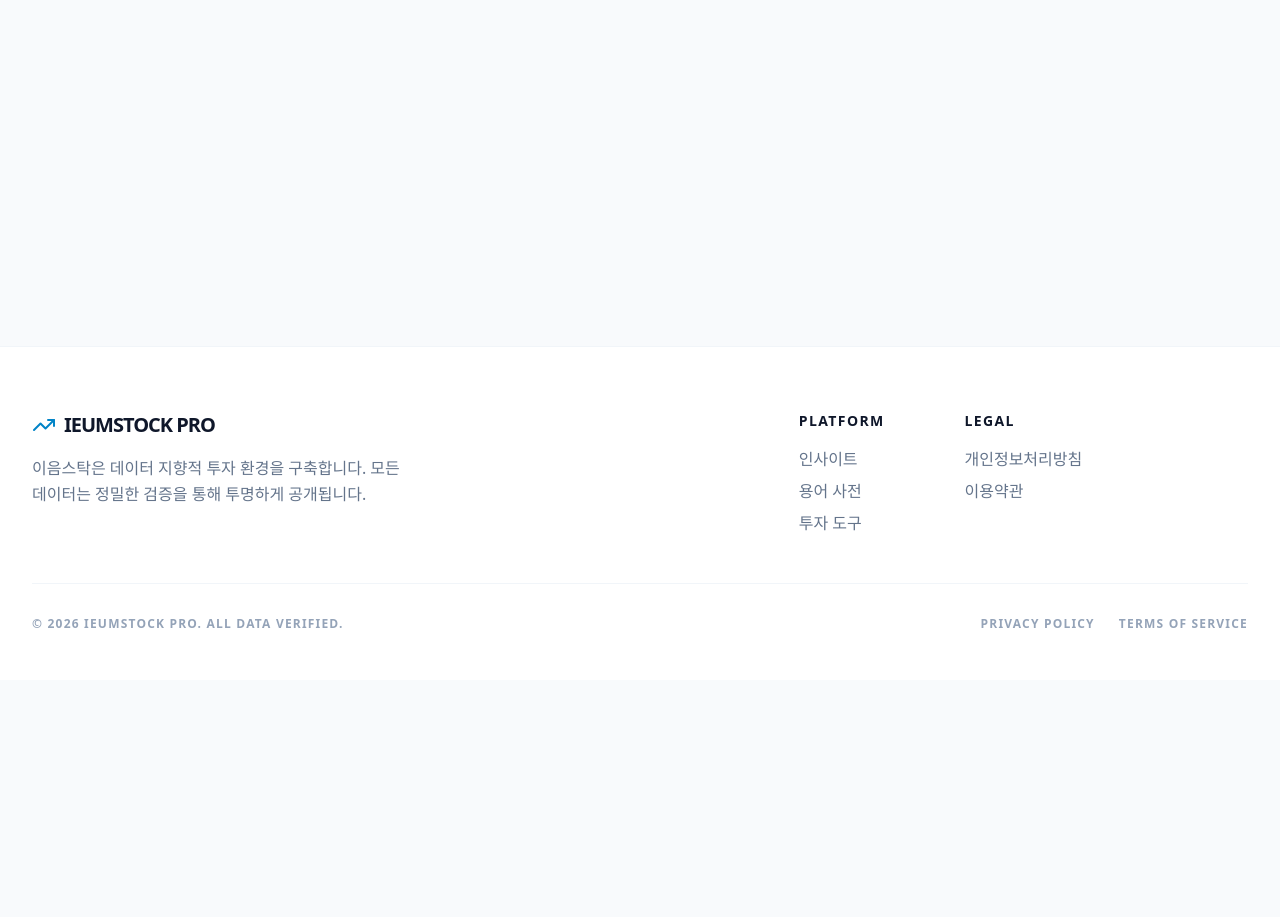
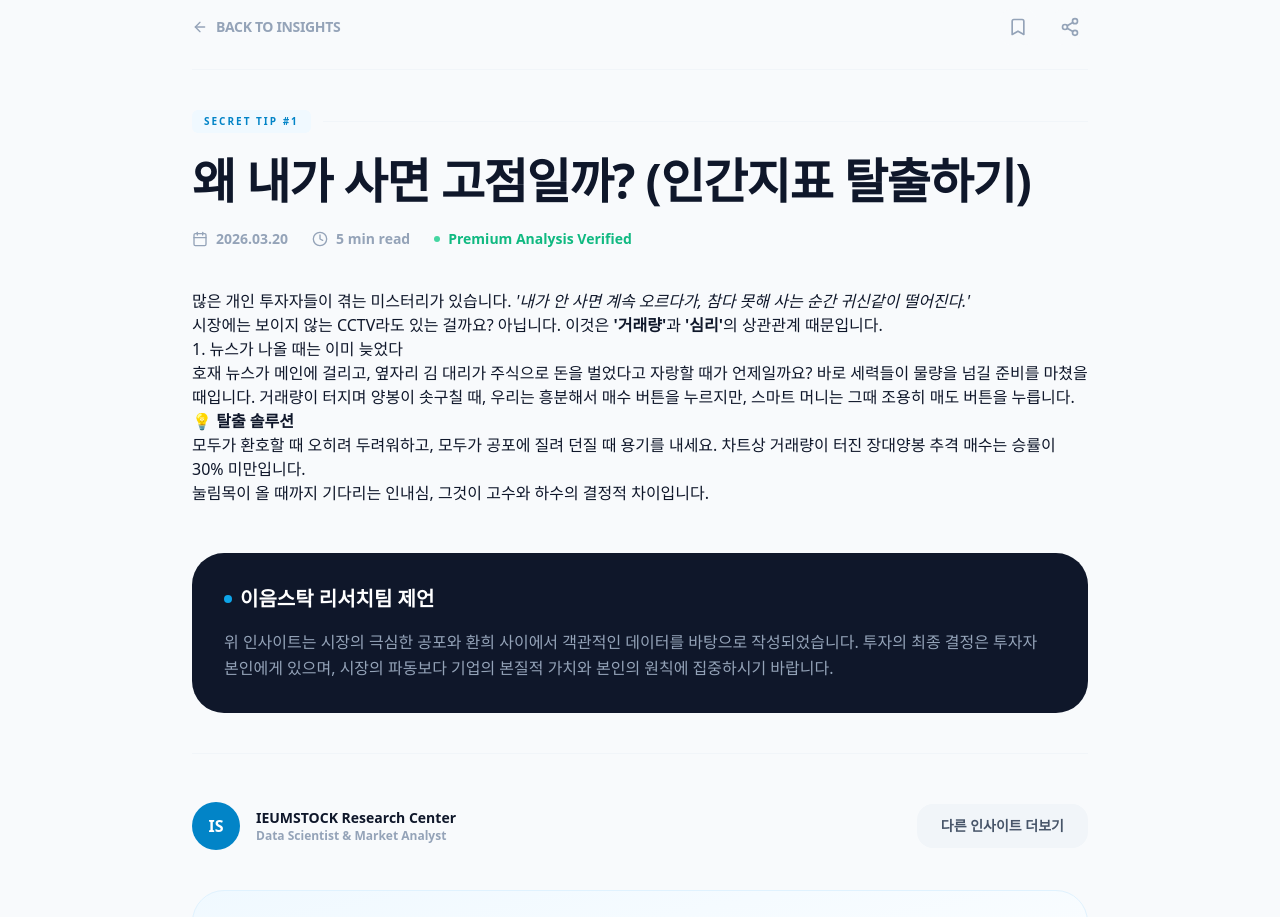
Before and after one commit to ieum3355/ieumstock-site, a React (Vite) app: page /insights/1 in a window 1280 px wide. Shown: the part 120-1037 px from the top of the page. Before the commit the page ends 800 px from the top, so only its background shows below. Built offline with nearby package versions, Linux system fonts and the light colour scheme; the HTML template or start-up script is replaced by a standard one.

Commit message:
feat: add insight detail page and enhance real-time stock recommendation engine

```diff
--- a/src/App.tsx
+++ b/src/App.tsx
@@ -4,6 +4,7 @@ import Home from './pages/Home';
 import Dictionary from './pages/Dictionary';
 import BrainOff from './pages/BrainOff';
 import Insights from './pages/Insights';
+import PostDetail from './pages/PostDetail';
 import Tools from './pages/Tools';
 import Privacy from './pages/Privacy';
 import Terms from './pages/Terms';
@@ -97,6 +98,7 @@ function App() {
           <Routes>
             <Route path="/" element={<Home />} />
             <Route path="/insights" element={<Insights />} />
+            <Route path="/insights/:id" element={<PostDetail />} />
             <Route path="/dictionary" element={<Dictionary />} />
             <Route path="/dictionary/:term" element={<Dictionary />} />
             <Route path="/tools" element={<Tools />} />
--- a/src/pages/Insights.tsx
+++ b/src/pages/Insights.tsx
@@ -1,4 +1,5 @@
 import React, { useState, useEffect } from 'react';
+import { Link } from 'react-router-dom';
 import { CONTENT_DB } from '../data/content_db';
 import { BookOpen, Calendar, Clock, ChevronRight, Lock } from 'lucide-react';
 
@@ -41,10 +42,12 @@ const Insights = () => {
       {/* Posts Grid */}
       <div className="grid grid-cols-1 md:grid-cols-2 gap-8">
         {allPosts.map((post) => (
-          <article
+          <Link
             key={post.id}
-            className="premium-card bg-white group hover:border-primary-200 transition-all cursor-pointer flex flex-col h-full"
+            to={`/insights/${post.id}`}
+            className="premium-card bg-white group hover:border-primary-200 transition-all cursor-pointer flex flex-col h-full overflow-hidden"
           >
+            <article className="p-0 flex flex-col h-full"> {/* Remove internal padding if premium-card handled it */}
               <div className="flex justify-between items-start mb-6">
                 <div className="flex flex-col gap-1">
                   <span className="text-xs font-black text-primary-600 tracking-widest uppercase">Secret TIP #{post.id}</span>
@@ -69,12 +72,12 @@ const Insights = () => {
 
               <div className="mt-auto pt-6 border-t border-slate-100 flex items-center justify-between">
                 <span className="text-sm font-bold text-slate-400">#투자심리 #실전전략</span>
-              <button className="text-primary-600 font-black text-sm flex items-center gap-1 group-hover:translate-x-1 transition-transform">
+                <span className="text-primary-600 font-black text-sm flex items-center gap-1 group-hover:translate-x-1 transition-transform">
                   자세히 읽기 <ChevronRight className="w-4 h-4" />
-              </button>
+                </span>
               </div>
-
             </article>
+          </Link>
         ))}
       </div>
 
--- /dev/null
+++ b/src/pages/PostDetail.tsx
@@ -0,0 +1,179 @@
+import React, { useState, useEffect } from 'react';
+import { useParams, useNavigate, Link } from 'react-router-dom';
+import { CONTENT_DB } from '../data/content_db';
+import { ArrowLeft, Calendar, Clock, Share2, Bookmark, BookmarkCheck } from 'lucide-react';
+
+const PostDetail = () => {
+  const { id } = useParams<{ id: string }>();
+  const navigate = useNavigate();
+  const [post, setPost] = useState<any>(null);
+  const [isBookmarked, setIsBookmarked] = useState(false);
+  const [loading, setLoading] = useState(true);
+
+  useEffect(() => {
+    const findPost = async () => {
+      setLoading(true);
+      const postId = parseInt(id || '0');
+
+      // 1. Check static posts
+      let found = CONTENT_DB.blog_posts.find(p => p.id === postId);
+
+      if (found) {
+        setPost(found);
+        setLoading(false);
+        return;
+      }
+
+      // 2. Check dynamic posts from JSON
+      try {
+        const res = await fetch('/daily_insights.json');
+        if (res.ok) {
+          const dynamicData = await res.json();
+          found = dynamicData.find((p: any) => p.id === postId);
+          if (found) {
+            setPost(found);
+          }
+        }
+      } catch (e) {
+        console.error("Dynamic post fetch failed");
+      }
+      setLoading(false);
+    };
+
+    findPost();
+    window.scrollTo(0, 0);
+  }, [id]);
+
+  if (loading) {
+    return (
+      <div className="min-h-[60vh] flex flex-col items-center justify-center space-y-4">
+        <div className="w-12 h-12 border-4 border-primary-200 border-t-primary-600 rounded-full animate-spin"></div>
+        <p className="text-slate-400 font-bold animate-pulse uppercase tracking-widest">분석 리포트를 불러오는 중...</p>
+      </div>
+    );
+  }
+
+  if (!post) {
+    return (
+      <div className="text-center py-20 space-y-6">
+        <h2 className="text-2xl font-black text-slate-900">찾으시는 리포트가 없습니다.</h2>
+        <p className="text-slate-500">삭제되었거나 잘못된 경로입니다.</p>
+        <button
+          onClick={() => navigate('/insights')}
+          className="px-8 py-3 bg-primary-600 text-white rounded-2xl font-black shadow-xl shadow-primary-100 hover:bg-primary-500 transition-all"
+        >
+          목록으로 돌아가기
+        </button>
+      </div>
+    );
+  }
+
+  return (
+    <div className="max-w-4xl mx-auto space-y-10 animate-in fade-in slide-in-from-bottom-4 duration-700">
+      {/* Navigation Header */}
+      <div className="flex items-center justify-between pb-6 border-b border-slate-100">
+        <button
+          onClick={() => navigate('/insights')}
+          className="flex items-center gap-2 text-slate-400 hover:text-primary-600 font-black text-sm uppercase tracking-tight transition-colors group"
+        >
+          <ArrowLeft className="w-4 h-4 group-hover:-translate-x-1 transition-transform" />
+          Back to Insights
+        </button>
+        <div className="flex items-center gap-4">
+          <button
+            onClick={() => setIsBookmarked(!isBookmarked)}
+            className={`p-2 rounded-xl transition-all ${isBookmarked ? 'bg-primary-50 text-primary-600' : 'bg-slate-50 text-slate-400 hover:bg-slate-100'}`}
+          >
+            {isBookmarked ? <BookmarkCheck className="w-5 h-5" /> : <Bookmark className="w-5 h-5" />}
+          </button>
+          <button className="p-2 bg-slate-50 text-slate-400 rounded-xl hover:bg-slate-100 transition-all">
+            <Share2 className="w-5 h-5" />
+          </button>
+        </div>
+      </div>
+
+      {/* Article Header */}
+      <header className="space-y-6">
+        <div className="flex items-center gap-3">
+          <span className="px-3 py-1 bg-primary-50 text-primary-600 text-[10px] font-black uppercase tracking-[0.2em] rounded-md">
+            Secret Tip #{post.id}
+          </span>
+          <div className="h-px flex-grow bg-slate-100"></div>
+        </div>
+
+        <h1 className="text-4xl md:text-5xl font-black text-slate-900 tracking-tight leading-[1.1]">
+          {post.title}
+        </h1>
+
+        <div className="flex flex-wrap items-center gap-6 text-slate-400 font-bold text-sm">
+          <div className="flex items-center gap-2">
+            <Calendar className="w-4 h-4" />
+            <span>{post.date}</span>
+          </div>
+          <div className="flex items-center gap-2">
+            <Clock className="w-4 h-4" />
+            <span>5 min read</span>
+          </div>
+          <div className="flex items-center gap-2">
+            <span className="w-1.5 h-1.5 bg-emerald-400 rounded-full animate-pulse"></span>
+            <span className="text-emerald-500">Premium Analysis Verified</span>
+          </div>
+        </div>
+      </header>
+
+      {/* Main Content */}
+      <article className="prose prose-slate prose-lg max-w-none prose-headings:font-black prose-headings:text-slate-900 prose-p:text-slate-600 prose-p:leading-relaxed prose-strong:text-slate-900 prose-li:text-slate-600">
+        <div
+          className="insights-content"
+          dangerouslySetInnerHTML={{ __html: post.content }}
+        />
+
+        <div className="mt-12 p-8 bg-slate-900 rounded-[2rem] text-white space-y-4">
+          <h4 className="text-xl font-black flex items-center gap-2">
+            <span className="w-2 h-2 bg-primary-500 rounded-full"></span>
+            이음스탁 리서치팀 제언
+          </h4>
+          <p className="text-slate-400 font-medium leading-relaxed">
+            위 인사이트는 시장의 극심한 공포와 환희 사이에서 객관적인 데이터를 바탕으로 작성되었습니다.
+            투자의 최종 결정은 투자자 본인에게 있으며, 시장의 파동보다 기업의 본질적 가치와 본인의 원칙에 집중하시기 바랍니다.
+          </p>
+        </div>
+      </article>
+
+      {/* Footer Navigation */}
+      <div className="pt-12 border-t border-slate-100 flex flex-col sm:flex-row justify-between items-center gap-8">
+        <div className="flex items-center gap-4">
+          <div className="w-12 h-12 bg-primary-600 rounded-full flex items-center justify-center font-black text-white">IS</div>
+          <div>
+            <p className="text-sm font-black text-slate-900">IEUMSTOCK Research Center</p>
+            <p className="text-xs text-slate-400 font-bold">Data Scientist & Market Analyst</p>
+          </div>
+        </div>
+        <Link
+          to="/insights"
+          className="flex items-center gap-2 px-6 py-3 bg-slate-100 text-slate-600 rounded-2xl font-black text-sm hover:bg-primary-50 hover:text-primary-600 transition-all"
+        >
+          다른 인사이트 더보기
+        </Link>
+      </div>
+
+      {/* Subscription Banner */}
+      <div className="bg-gradient-to-br from-primary-50 to-white border border-primary-100 rounded-[2rem] p-8 mt-12 text-center space-y-4">
+        <h3 className="text-xl font-black text-slate-900">놓치기 아까운 투자 팁, 이메일로 받아보세요.</h3>
+        <p className="text-slate-500 text-sm font-medium">뉴스레터 구독자에게만 공개되는 비공개 리포트를 보내드립니다.</p>
+        <div className="flex flex-col sm:flex-row gap-3 max-w-md mx-auto pt-2">
+          <input
+            type="email"
+            placeholder="example@email.com"
+            className="flex-grow px-5 py-3 rounded-xl bg-white border border-slate-200 text-sm focus:outline-none focus:ring-2 focus:ring-primary-500 transition-all font-medium"
+          />
+          <button className="px-6 py-3 bg-primary-600 text-white rounded-xl font-black text-sm hover:bg-primary-500 shadow-lg shadow-primary-100 transition-all">
+            구독하기
+          </button>
+        </div>
+      </div>
+    </div>
+  );
+};
+
+export default PostDetail;
```
Also changed, not shown: public/dashboard_data.json (+11 -2 lines), src/pages/BrainOff.tsx (+20 -6 lines), 1 other file (tests, documents, lock files or other folders). Lines whose indentation alone changed are shown as unchanged.
